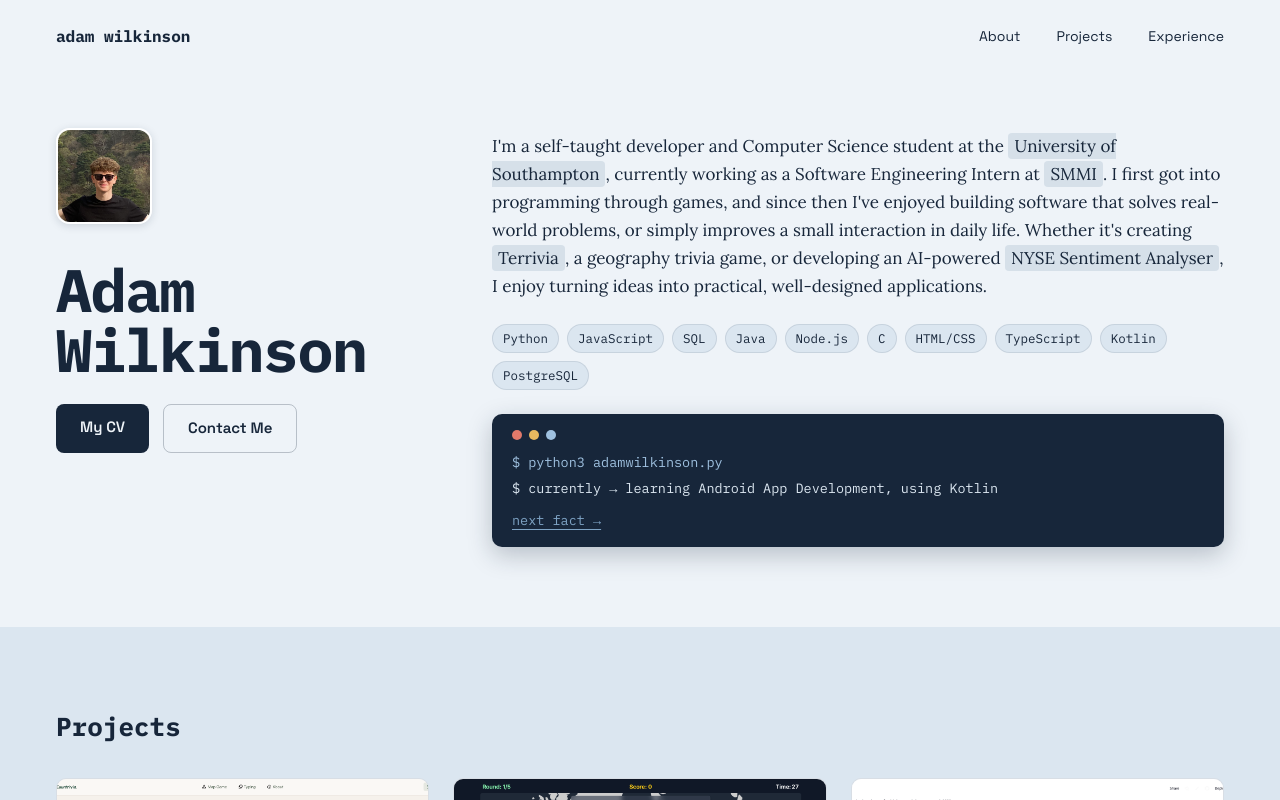
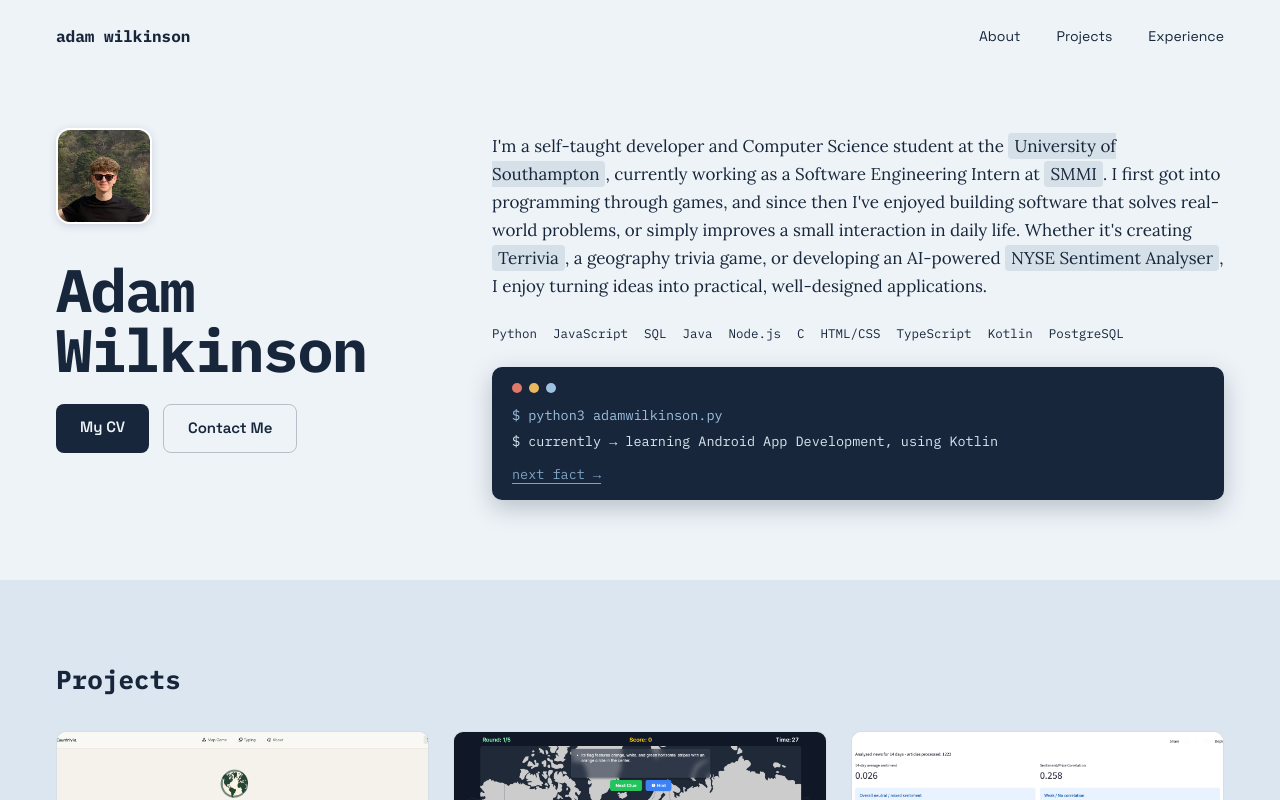
Before and after one commit to AdamWilkinson0/webportfolio, a React (Create React App) app: page / in a window 1280 px wide. Shown: the top 800 px of the page. Built offline with nearby package versions, Linux system fonts and the light colour scheme.

Commit message:
Simplify skills tag styling in hero section

```diff
--- a/src/components/Landing.js
+++ b/src/components/Landing.js
@@ -120,12 +120,9 @@ const Landing = () => {
             practical, well-designed applications.
           </p>
 
-          <div className="flex flex-wrap gap-2">
+          <div className="flex flex-wrap gap-x-4 gap-y-1.5">
             {SKILLS.map((skill) => (
-              <span
-                key={skill}
-                className="font-mono text-[12.5px] text-baltic-ink bg-baltic-surface border border-baltic-ink/10 px-2.5 py-1 rounded-full"
-              >
+              <span key={skill} className="font-mono text-[12.5px] text-baltic-ink">
                 {skill}
               </span>
             ))}
```
